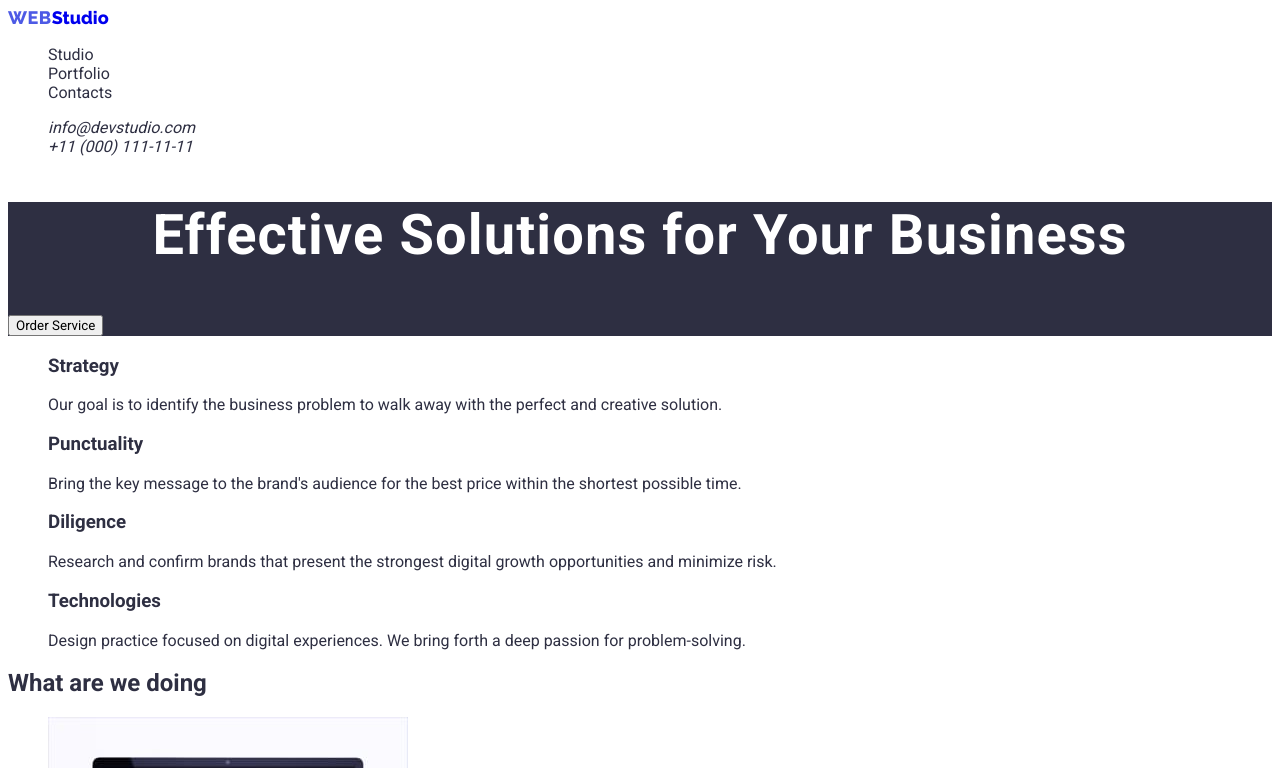
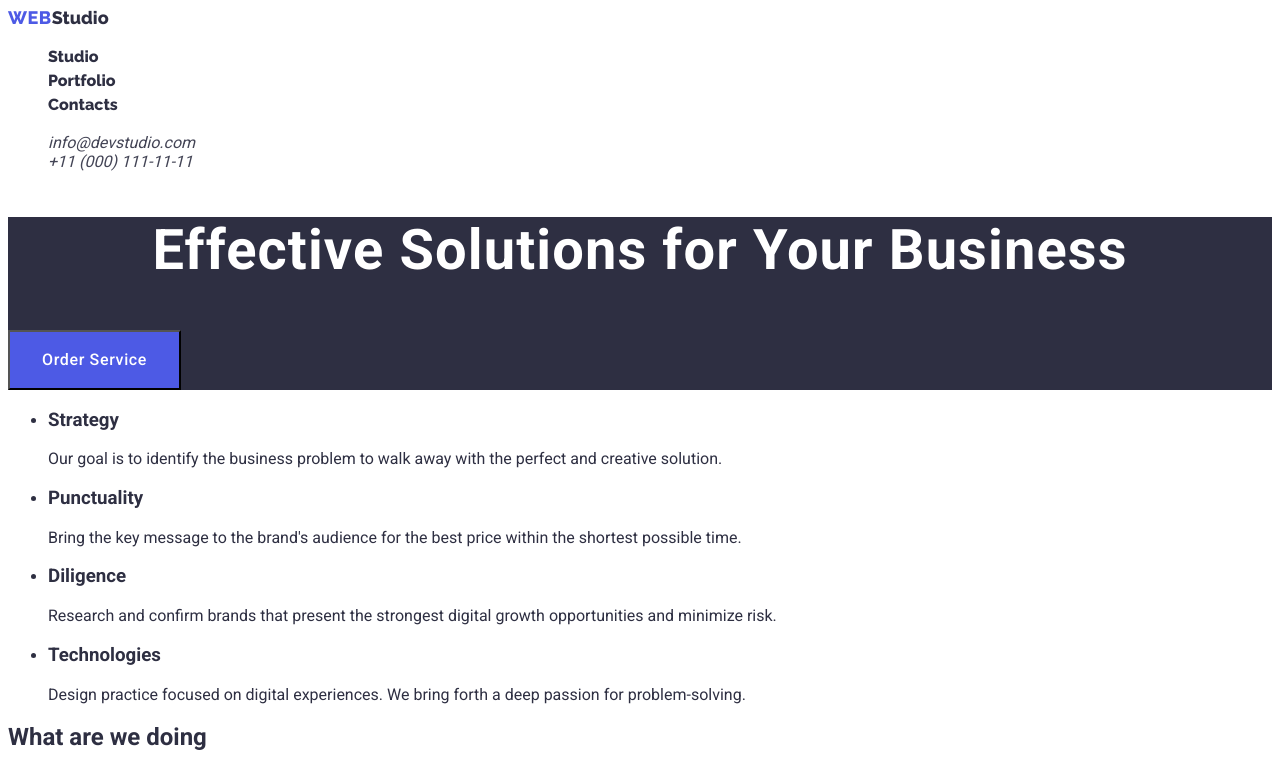
Before and after one commit to Katysha94/goit-markup-hw-02, a plain HTML site: page index.html in a window 1280 px wide. Shown: the top 768 px of the page. Drawn offline with Linux system fonts and the light colour scheme.

Commit message:
update styles.css

```diff
--- a/css/styles.css
+++ b/css/styles.css
@@ -6,26 +6,41 @@
     --primary-text-color: #2E2F42;
     --secondary-text-color: #434455;
     --accent-color: #404BBF;
+    --secondary-accent-color: #4D5AE5;
 }
 
 body {
     color: var(--primary-text-color);
     font-family: var(--main-font-family)
-
 }
 
 .list {
     list-style: none;
+
 }
 
 .link {
     text-decoration: none;
-    color: var(--primary-text-color);
+
 }
 
-.button {
-    font-family: inherit;
-    cursor: pointer;
+.list:hover,
+.list:focus {
+    color: var(--accent-color);
+}
+
+/* header */
+.menu-link {
+    font-family: var(--secondary-font-family);
+    color: var(--primary-text-color);
+    font-weight: 500;
+    font-size: 16px;
+    line-height: 1.5;
+}
+
+.menu-link:hover,
+.menu-link:focus {
+    color: var(--accent-color);
 }
 
 .logo-link {
@@ -33,8 +48,11 @@ body {
     font-size: 18px;
     line-height: 1.16;
     font-family: var(--secondary-font-family);
-    text-decoration: none;
+    color: var(--primary-text-color);
+
+
 }
+
 .logo-link-accent {
     font-weight: 800;
     font-size: 18px;
@@ -45,14 +63,10 @@ body {
 
 }
 
-.menu-link:hover,
-.menu-link:focus {
-    color: var(--accent-color);
-}
+.contact-information {
+    font-family: var(--main-font-family);
+    color: var(--secondary-text-color);
 
-.list:hover,
-.list:focus {
-    color: var(--accent-color);
 }
 /* hero */
 .hero {
@@ -67,6 +81,29 @@ body {
     letter-spacing: 0.02em;
  }
 
+.button {
+    font-family: inherit;
+    cursor: pointer;
+    display: flex;
+        flex-direction: row;
+        align-items: flex-start;
+        padding: 16px 32px;
+        gap: 10px;
+}
+
  .modal-open-btn {
+   color: #FFFFFF;
+   background-color: var(--secondary-accent-color);
+    font-weight: 500;
+    font-size: 16px;
+    line-height: 1.5;
+    display: flex;
+    align-items: center;
+    letter-spacing: 0.04em;
+ }
+ .modal-open-btn:hover,
+ .modal-open-btn:focus {
+    background-color: #404BBF;
+ }
 
- }
+ /* feauters */
--- a/index.html
+++ b/index.html
@@ -17,25 +17,25 @@
  <!--header-->
     <header class="page-header">
         <nav class="page-navigation">
-            <a class="logo-link" href="./index.html"><span class="logo-link-accent">Web</span>Studio</a>
-            <ul class="menu list">
+            <a class="logo-link link" href="./index.html"><span class="logo-link-accent">Web</span>Studio</a>
+            <ul class="menu list list">
                 <li class="menu-item">
                     <a class="menu-link link" href="">Studio</a>
                 </li>
                 <li class="menu-item">
-                    <a class="menu-link link list" href="./portfolio.html">Portfolio</a>
+                    <a class="menu-link link" href="./portfolio.html">Portfolio</a>
                 </li>
                 <li class="menu-item">
-                    <a class="menu-link link list" href="">Contacts</a>
+                    <a class="menu-link link" href="">Contacts</a>
                 </li>
             </ul>
         </nav>
         <address class="contact">
           <ul class="contact-menu list">
             <li class="contact-item">
-            <a class="contact-mail link list" href="mailto:info@devstudio.com">info@devstudio.com</a></li>
+            <a class="contact-information link" href="mailto:info@devstudio.com">info@devstudio.com</a></li>
             <li class="contact-item">
-            <a class="contact-tel link list" href="tel:+110001111111">+11 (000) 111-11-11</a></li>
+            <a class="contact-information link" href="tel:+110001111111">+11 (000) 111-11-11</a></li>
           </ul>
         </address>
     </header>
@@ -49,7 +49,7 @@
 <!--feauters-->
     <section class="feauters">
     <h2 class="hidden-title" hidden>Section header</h2>
-    <ul class="feauters-list list" >
+    <ul class="feauters-list" >
         <li class="feauters-item">
             <h3 class="feauters-title">Strategy</h3>
             <p class="feauters-suptitle">Our goal is to identify the business
@@ -72,7 +72,7 @@
 <!--activity-->
     <section class="activity">
        <h2 class="activity-title">What are we doing</h2>
-       <ul class="activity-list list" >
+       <ul class="activity-list" >
         <li class="activity-item">
         <img class="activity-img" src="./images/activity/one.jpg" alt="imac" width="360" height="300"></li>
         <li class="activity-item">
@@ -85,7 +85,7 @@
  <!--our team-->
     <section class="our-team">
         <h2 class="our-team-main-title">Our Team</h2>
-        <ul class="our-team-list list">
+        <ul class="our-team-list">
             <li class="our-team-item">
                 <img class="our-team-img" src="./images/our-team/mark.jpg" alt="man" width="264" height="260">
             <h3 class="our-team-title">Mark Guerrero</h3>
@@ -111,7 +111,7 @@
     </main>
  <!--footer-->
     <footer class="footer">
-        <a class="logo-link" href="./index.html"><span class="logo-link-accent">Web</span>Studio</a>
+        <a class="logo-link link" href="./index.html"><span class="logo-link-accent">Web</span>Studio</a>
         <p class="footer-suptitle">Increase the flow of customers and sales for your business with digital marketing & growth solutions.</p>
     </footer>
 </body>
```
Also changed, not shown: portfolio.html (+10 -10 lines).
